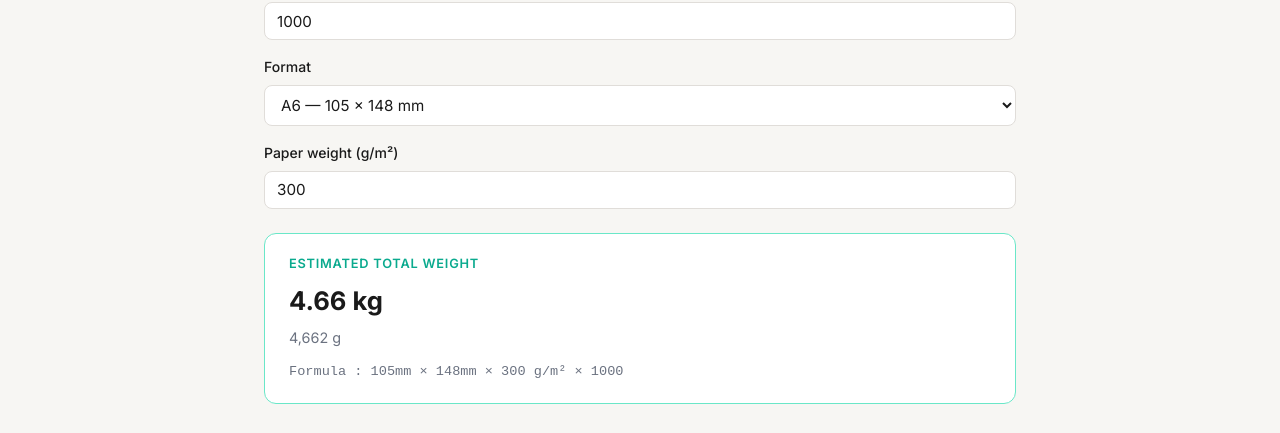
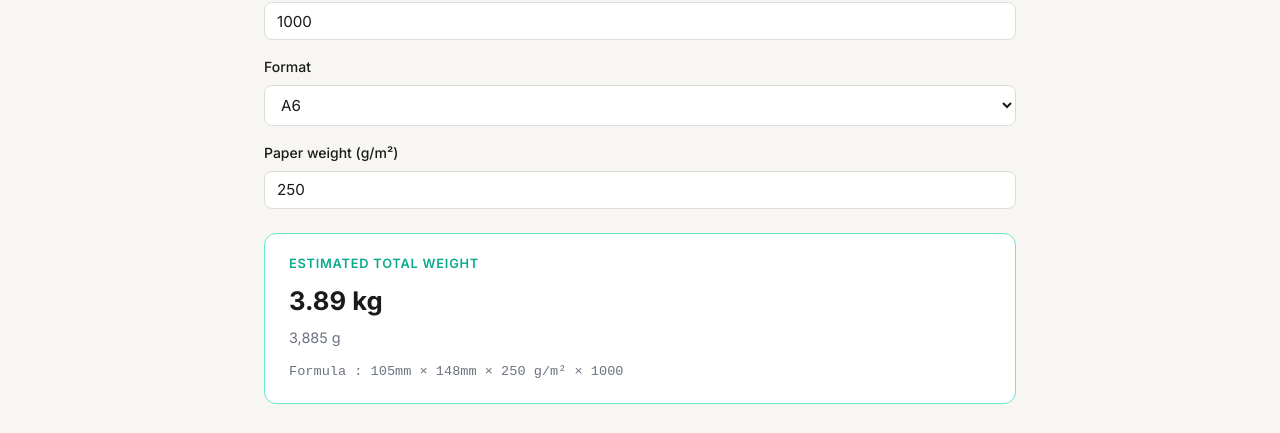
Before and after one commit to getinside-ops/tools, a Vue app: page /paper-weight in a window 1280 px wide. Shown: the part 277-710 px from the top of the page. Built offline with nearby package versions, Linux system fonts and the light colour scheme.

Commit message:
feat(paper-weight): add presets and i18n strings

```diff
--- a/src/i18n/en.ts
+++ b/src/i18n/en.ts
@@ -100,7 +100,12 @@ const en: Messages = {
     customHeight: 'Height (mm)',
     result: 'Estimated total weight',
     formula: 'Formula',
-    formats: { A5: 'A5 — 148 × 210 mm', A6: 'A6 — 105 × 148 mm', Carte: 'Card — 105 × 148 mm', Custom: 'Custom' },
+    formats: { A6: 'A6', A5: 'A5', Carte: 'Card', Custom: 'Custom' },
+    popularWeights: 'Weight',
+    popularQuantities: 'Quantity',
+    customDimensions: 'Dimensions (mm)',
+    otherQuantity: 'Other...',
+    otherWeight: 'Other...',
   },
   utmBuilder: {
     title: 'UTM URL Builder',
--- a/src/i18n/fr.ts
+++ b/src/i18n/fr.ts
@@ -98,7 +98,12 @@ const fr = {
     customHeight: 'Hauteur (mm)',
     result: 'Poids total estimé',
     formula: 'Formule',
-    formats: { A5: 'A5 — 148 × 210 mm', A6: 'A6 — 105 × 148 mm', Carte: 'Carte — 105 × 148 mm', Custom: 'Personnalisé' },
+    formats: { A6: 'A6', A5: 'A5', Carte: 'Carte', Custom: 'Libre' },
+    popularWeights: 'Grammages',
+    popularQuantities: 'Quantités',
+    customDimensions: 'Dimensions (mm)',
+    otherQuantity: 'Autre...',
+    otherWeight: 'Autre...',
   },
   utmBuilder: {
     title: "Créateur d'URL UTM",
--- a/src/views/PaperWeightView.vue
+++ b/src/views/PaperWeightView.vue
@@ -58,11 +58,14 @@ import { calculatePaperWeight, FORMATS, type FormatKey } from '../composables/us
 
 const { t } = useI18n()
 
+const POPULAR_GRAMMAGES = [80, 90, 115, 135, 170, 250, 300, 350, 400]
+const POPULAR_QUANTITIES = [100, 250, 500, 1000, 2500, 5000]
+
 const quantity = ref(1000)
 const selectedFormat = ref<FormatKey>('A6')
 const customWidth = ref(100)
 const customHeight = ref(100)
-const grammage = ref(300)
+const grammage = ref(250)
 
 const activeDims = computed(() => {
   if (selectedFormat.value === 'Custom') return { width: customWidth.value, height: customHeight.value }
```
